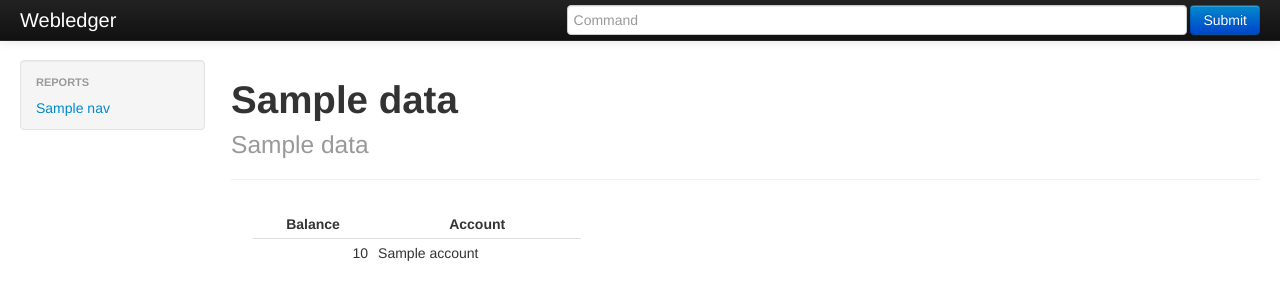
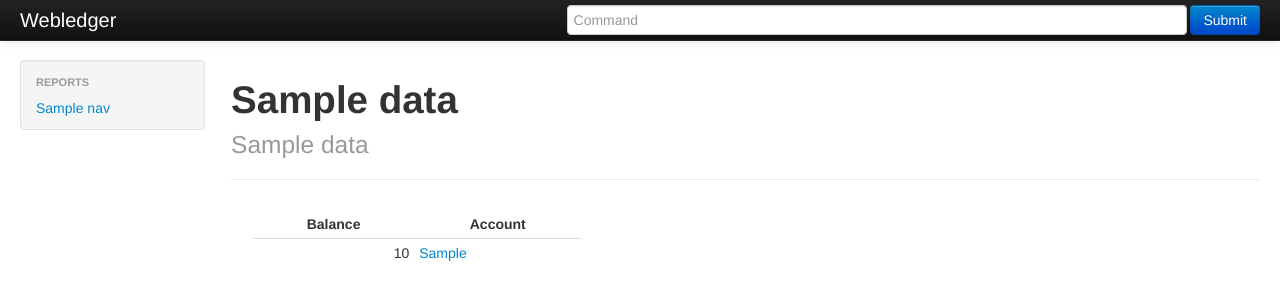
Before and after one commit to readysetmark/webledger, a Flask app: template webledger/templates/balance.html in a window 1280 px wide. Shown: the top 300 px of the page. Run offline with Flask 2, Linux system fonts and the light colour scheme; the template is opened without the code that fills it: most values are stand-ins (such as "Sample title", 1, 10 or a date in 2020); some libraries are stand-ins or nearby versions.

Commit message:
Link accounts to register report

```diff
--- a/webledger/report/balance.py
+++ b/webledger/report/balance.py
@@ -257,7 +257,8 @@
 	indent_padding = 20
 
 	data = dict()
-	data["account"] = tuple[2]
+	data["account"] = tuple[0]
+	data["account_display"] = tuple[2]
 	data["balance"] = format_amount(tuple[1])
 	data["row_class"] = "grand_total" if len(tuple[0]) == 0 else ""
 	data["balance_class"] = tuple[0].split(":")[0].lower()
--- a/webledger/run.py
+++ b/webledger/run.py
@@ -63,7 +63,7 @@
 	two_years_ago = datetime.date(
 		year=two_years_ago.year,
 		month=two_years_ago.month,
-		day=calendar.monthrange(two_years_ago.year, two_years_ago.month)[0])
+		day=1)
 	parameters = balance.MonthlySummaryParameters(
 		title="Net Worth",
 		accounts_with=["assets","liabilities"],
--- a/webledger/templates/balance.html
+++ b/webledger/templates/balance.html
@@ -17,7 +17,7 @@
 			{% for line in page['data']['lines'] %}
 				<tr class="{{ line['row_class'] }}">
 					<td class="currency {{ line['balance_class'] }}">{{ line['balance'] }}</td>
-					<td style="{{ line['account_style'] }}">{{ line['account'] }}</td>
+					<td style="{{ line['account_style'] }}"><a href="{{ url_for('command', cmd='register ' + line['account']) }}">{{ line['account_display'] }}</a></td>
 				</tr>
 			{% endfor %}
 			</tbody>
--- a/webledger/templates/register.html
+++ b/webledger/templates/register.html
@@ -18,7 +18,7 @@
 				<tr>
 					<td class="{{ line['td-class'] }}">{{ line['date'] }}</td>
 					<td class="{{ line['td-class'] }}">{{ line['description'] }}</td>
-					<td class="{{ line['td-class'] }}">{{ line['account'] }}</td>
+					<td class="{{ line['td-class'] }}"><a href="{{ url_for('command', cmd='register ' + line['account']) }}">{{ line['account'] }}</a></td>
 					<td class="currency {{ line['td-class'] }}">{{ line['amount'] }}</td>
 					<td class="currency {{ line['td-class'] }}">{{ line['total'] }}</td>
 				</tr>
```
Also changed, not shown: Readme.md.
